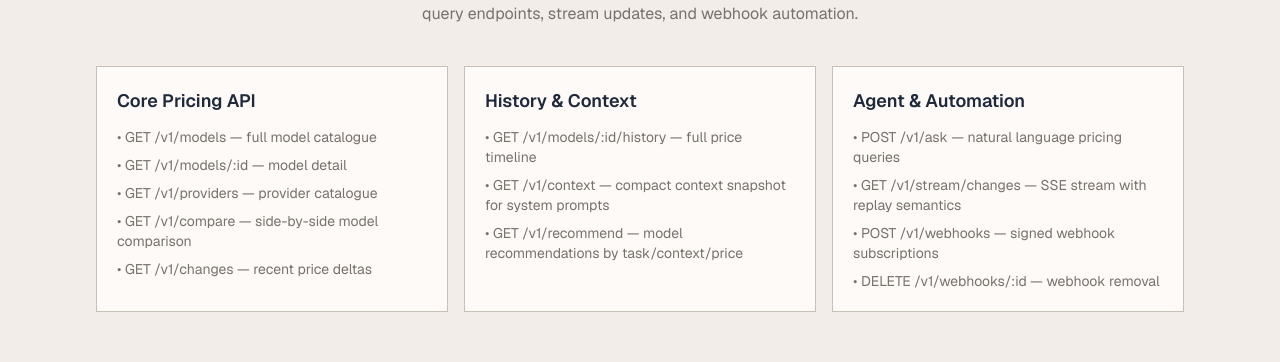
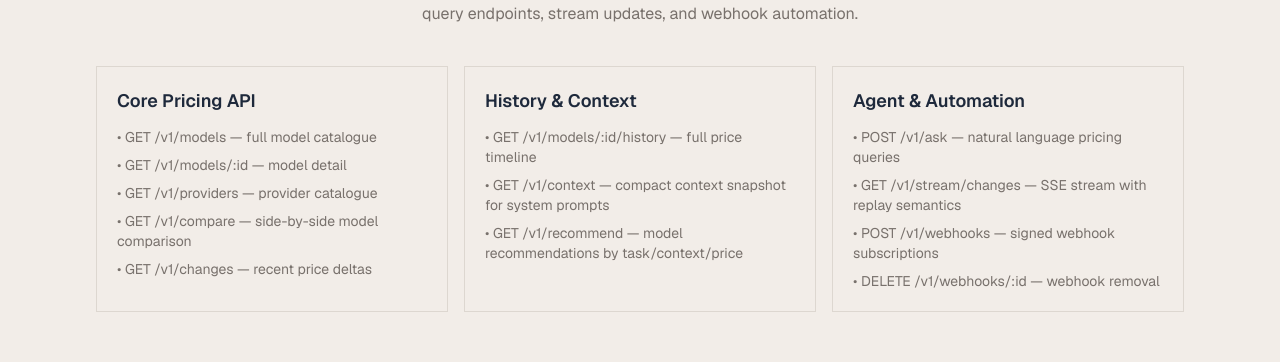
Before and after one commit to romeo-folie/llm-pricing-api, a Next.js app in the folder frontend/: page /pricing in a window 1280 px wide. Shown: the part 212-574 px from the top of the page. Built offline with nearby package versions, Linux system fonts and the light colour scheme; no server answers.

Commit message:
fix(features): align feature cards with homepage transparent bordered style

```diff
--- a/frontend/app/pricing/page.tsx
+++ b/frontend/app/pricing/page.tsx
@@ -104,8 +104,7 @@ export default function FeaturesPage() {
             <article
               key={group.title}
               style={{
-                background: "var(--surface)",
-                border: "1px solid var(--borderDk)",
+                border: "1px solid var(--border)",
                 padding: "20px",
               }}
             >
```
